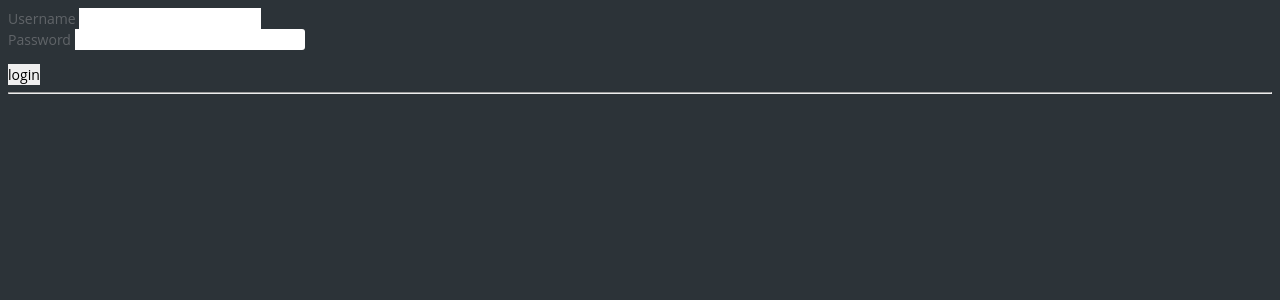
After one commit to ZimAlex/diplom_tickets, a Django app: template mainApp/templates/mainApp/login.html in a window 1280 px wide. The commit adds this page. Shown: the top 300 px of the page. Run offline with Django 3.2, Linux system fonts and the light colour scheme; the template is opened without the code that fills it, so the values that code supplies are empty, except form fields; tables that the repository leaves empty hold one stand-in row (values such as "Sample post"); form fields are guessed from the names that the template uses; some libraries are stand-ins or nearby versions.

```diff
--- a/mainApp/static/css/style.css
+++ b/mainApp/static/css/style.css
@@ -83,7 +83,7 @@ p {
 }
 
 #login form input[type="text"], input[type="password"] {
-	background-color: #3b4148;
+	background-color: white;
 	border-radius: 0px 3px 3px 0px;
 	-moz-border-radius: 0px 3px 3px 0px;
 	-webkit-border-radius: 0px 3px 3px 0px;
--- /dev/null
+++ b/mainApp/templates/mainApp/login.html
@@ -0,0 +1,38 @@
+{% extends "mainApp/wrapper.html" %}
+
+{% block content %}
+
+{% if form.errors %}
+<p>Your username and password didn't match. Please try again.</p>
+{% endif %}
+
+{% if next %}
+    {% if user.is_authenticated %}
+    <p>Your account doesn't have access to this page. To proceed,
+    please login with an account that has access.</p>
+    {% else %}
+    <p>Please login to see this page.</p>
+    {% endif %}
+{% endif %}
+
+<form method="post" action="{% url 'login' %}">
+{% csrf_token %}
+
+<div>
+  <td>{{ form.username.label_tag }}</td>
+  <td>{{ form.username }}</td>
+</div>
+<div>
+  <td>{{ form.password.label_tag }}</td>
+  <td>{{ form.password }}</td>
+</div>
+
+<div>
+  <input type="submit" value="login" />
+  <input type="hidden" name="next" value="{{ next }}" />
+</div>
+</form>
+
+
+
+{% endblock %}
```
